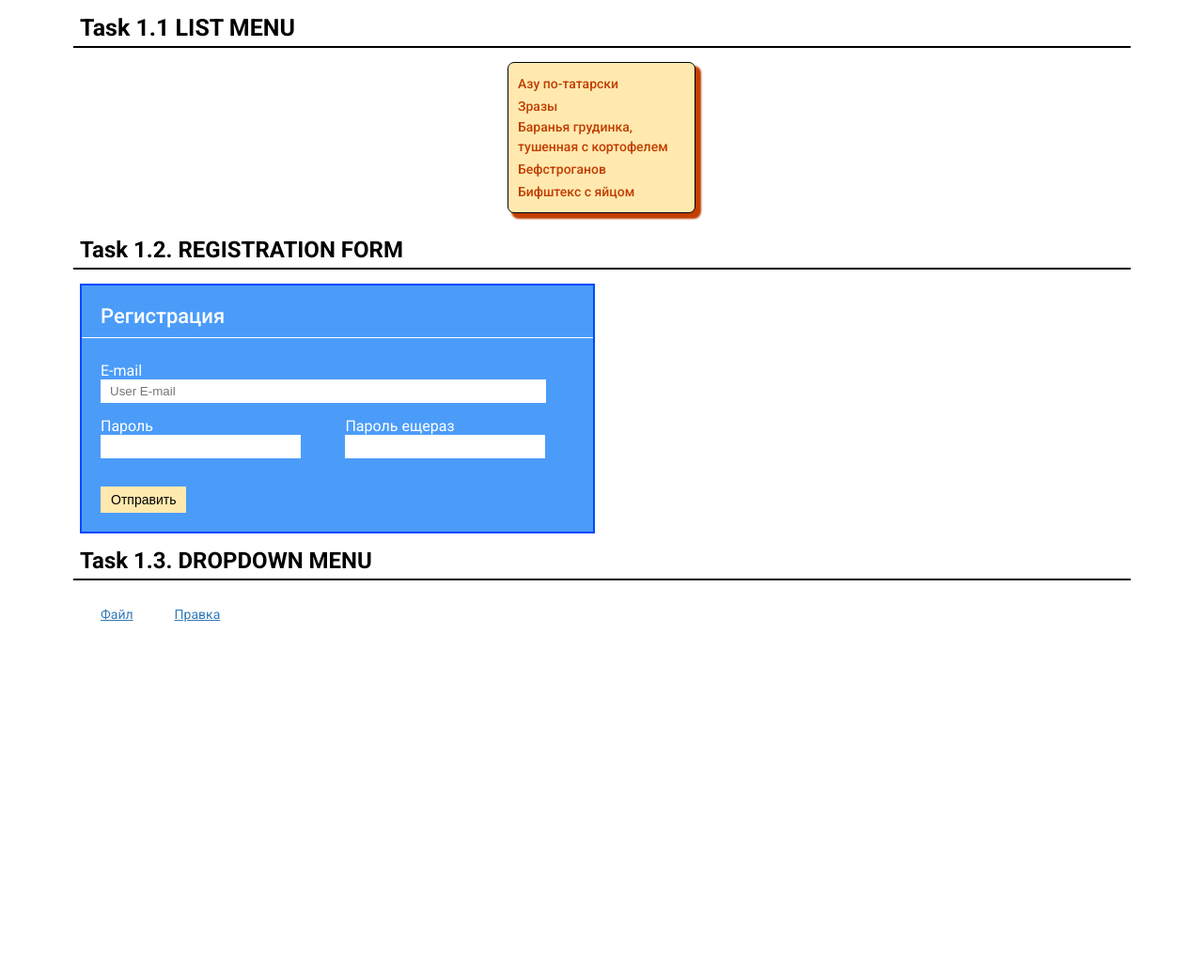
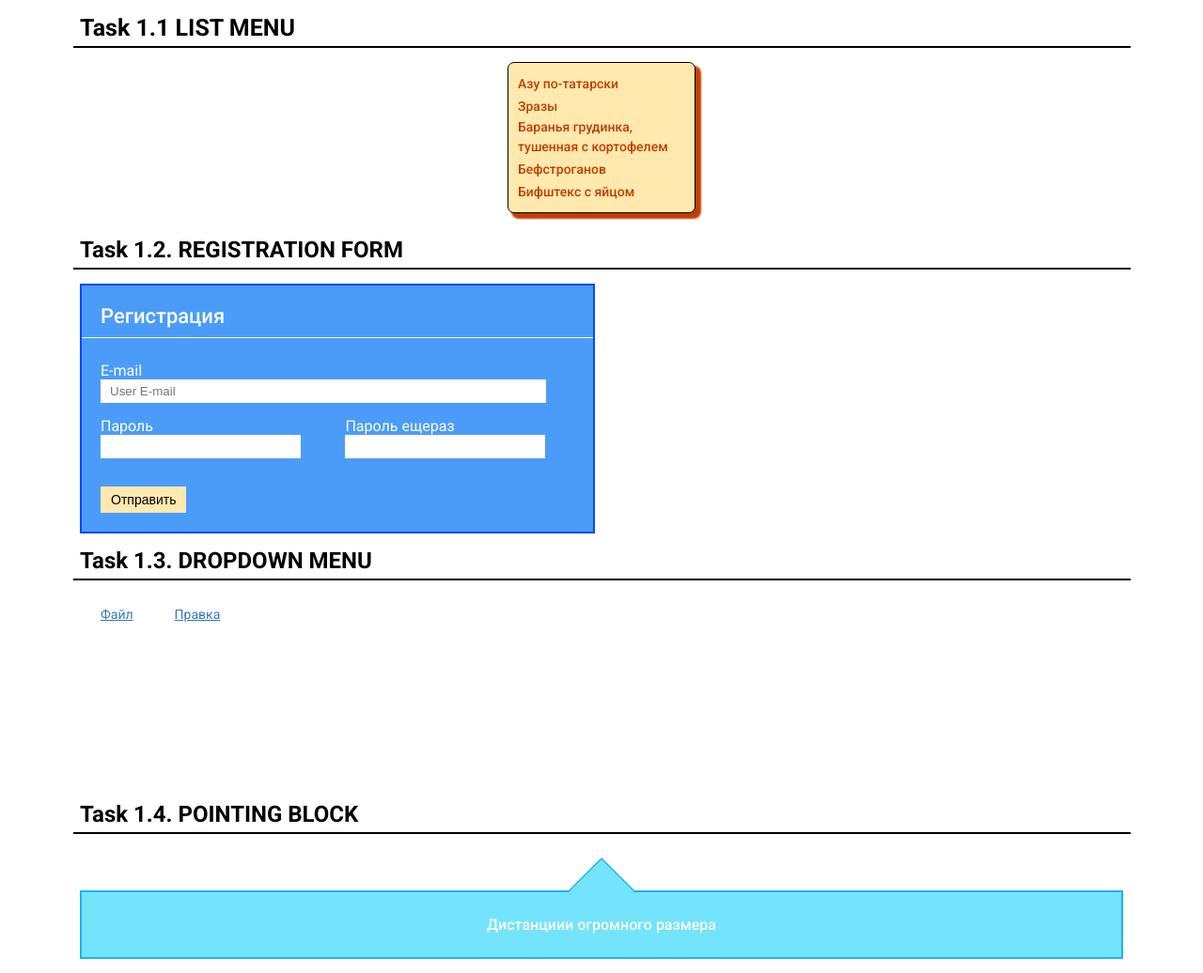
Before and after one commit to Leyzie/HtmlTask1, a plain HTML site: page index.html in a window 1280 px wide. Shown: the whole page at 94% size. Before the commit the page ends 853 px from the top, so only its background shows below. Drawn offline with Linux system fonts and the light colour scheme.

Commit message:
task 1.4  complite

```diff
--- a/assets/css/main.sass
+++ b/assets/css/main.sass
@@ -199,3 +199,40 @@ a:hover,a:focus
         position: absolute
         background-color: #fff
         box-shadow: 0 3px 10px hsl(0, 0%, 30%)
+//  Task 1.4
+#pointing_block
+    position: relative
+    background-color:  #73e4fb
+    text-align: center
+    font-size: 1.6rem
+    font-weight: 500
+    margin-top: 55px
+    padding: 25px 10px
+    border: 2px solid #1eb2f3
+    color: #fff
+    &:before
+        display: block
+        position: absolute
+        content: ''
+        width: 0
+        height: 0
+        top: -35px
+        left: 50%
+        transform: translateX(-50%)
+        border-style: solid
+        border-width: 0 35px 35px 35px
+        z-index: 1
+        border-color: transparent transparent #73e4fb transparent
+    &:after
+        display: block
+        position: absolute
+        content: ''
+        width: 0
+        height: 0
+        top: -37px
+        left: 50%
+        transform: translateX(-50%)
+        border-style: solid
+        border-width: 0 37px 37px 37px
+        border-color: transparent transparent #1eb2f3 transparent
+        z-index: 0
--- a/index.html
+++ b/index.html
@@ -95,5 +95,19 @@
             </div>
         </div>
     </div>
+    <div class="container">
+            <div class="row">
+                <div class="col-12">
+                    <h2>Task 1.4. POINTING BLOCK</h2>
+                </div>
+                <hr />
+                <div class="col-12">
+                    <div id="pointing_block">
+                        Дистанциии огромного размера
+                    </div>
+                </div>
+            </div>
+        </div>
+    </div>
 </body>
 </html>
```
Also changed, not shown: assets/css/main.css, 1 other file.
